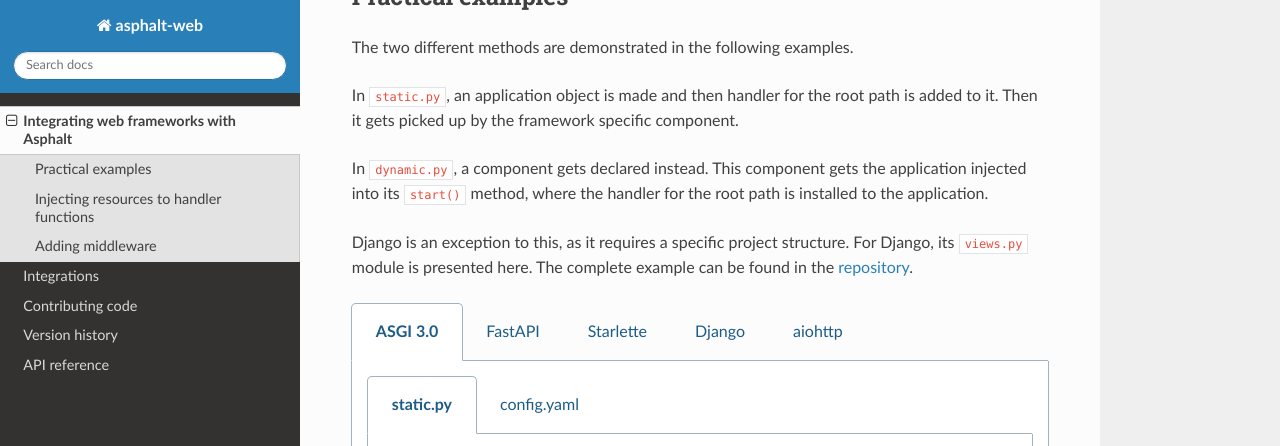
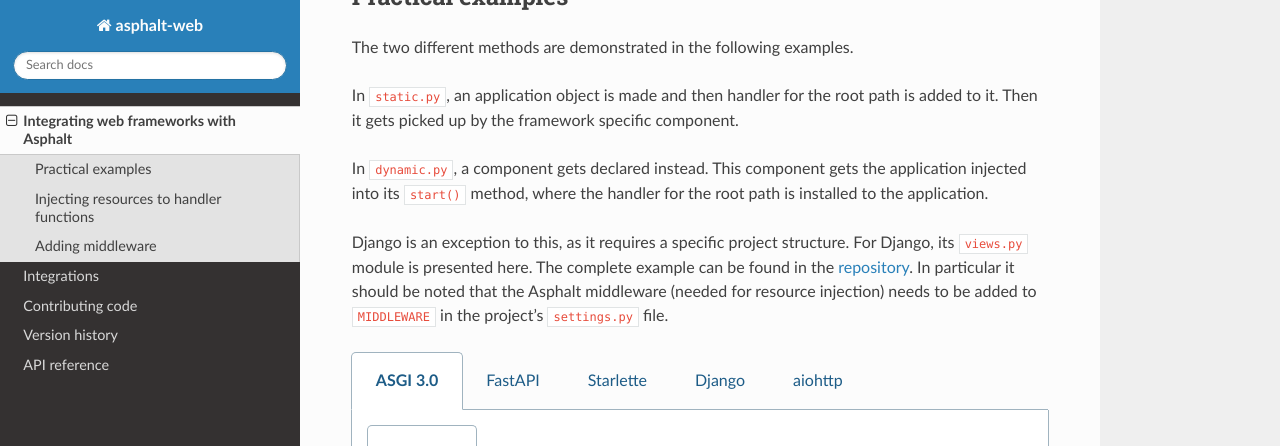
Before and after one commit to asphalt-framework/asphalt-web, a Sphinx documentation site: the page built from docs/usage.rst, in a window 1280 px wide and 900 px high, scrolled down 446 px, cut to the strip 0-446 px from the top of the window. Built offline with Sphinx 7.4.7 and the Read the Docs theme 2.0.0, drawn with Linux system fonts in a browser that asks for light colours; the version number could not be read and is left out.

Commit message:
Added notes on Django's middleware

```diff
--- a/docs/integrations.rst
+++ b/docs/integrations.rst
@@ -30,6 +30,9 @@ Django
 ------
 
 Component: ``django`` (:class:`~.django.DjangoComponent`)
+
+Requires manual insertion of the ``asphalt.web.django.AsphaltMiddleware`` middleware
+to the ``MIDDLEWARE`` list in ``settings.py`` for resource injection to work.
 
 Example: https://github.com/asphalt-framework/asphalt-web/tree/master/examples/django
 
--- a/docs/usage.rst
+++ b/docs/usage.rst
@@ -28,7 +28,9 @@ installed to the application.
 
 Django is an exception to this, as it requires a specific project structure. For Django,
 its ``views.py`` module is presented here. The complete example can be found in the
-:github:`repository <examples/django>`.
+:github:`repository <examples/django>`. In particular it should be noted that the
+Asphalt middleware (needed for resource injection) needs to be added to ``MIDDLEWARE``
+in the project's ``settings.py`` file.
 
 .. tabs::
 
```
